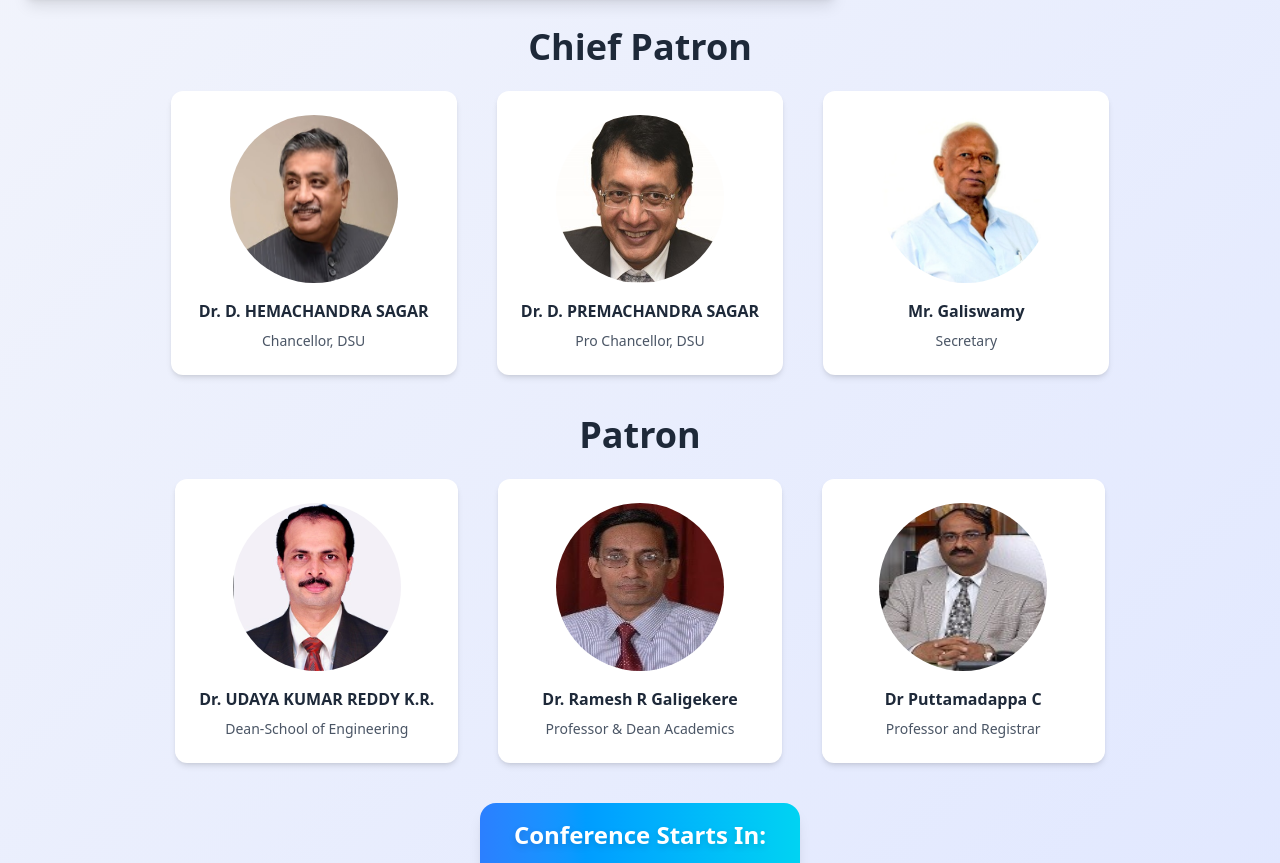
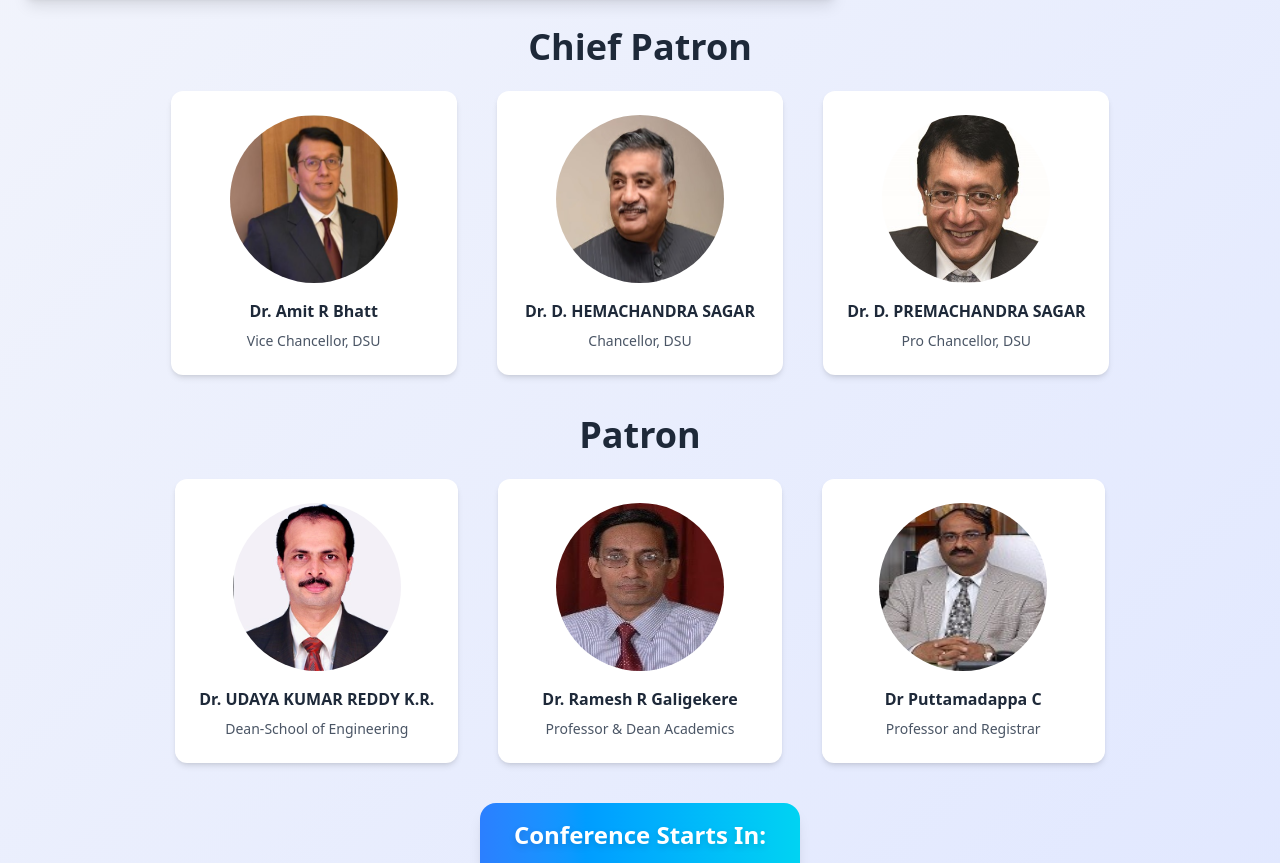
Before and after one commit to riteshkusingh27/IEEE_CONFERENCE, a React (Vite) app: page / in a window 1280 px wide. Shown: the part 1279-2142 px from the top of the page. Built offline with nearby package versions, Linux system fonts and the light colour scheme.

Commit message:
rearrange chief patron ordering

```diff
--- a/src/Components/Guests.jsx
+++ b/src/Components/Guests.jsx
@@ -4,11 +4,12 @@ const Guests = () => {
   return (
     <div className="relative z-1 grid grid-cols-1 md:grid-cols-3 gap-10 mb-10 ">
         {[
+               { name: 'Dr. Amit R Bhatt', desc: ' Vice Chancellor, DSU', img: './images/dramitbhatt.jpeg' },
           { name: 'Dr. D. HEMACHANDRA SAGAR', desc: 'Chancellor, DSU', img: './images/drhemachandra.jpeg' },
           { name: 'Dr. D. PREMACHANDRA SAGAR', desc: 'Pro Chancellor, DSU', img: './images/drpremachandra.jpeg' },
-          { name: 'Mr. Galiswamy', desc: 'Secretary', img: './images/Secretary.jpg' },
-          // { name: 'Dr. UDAYA KUMAR REDDY K.R.', desc: 'Dean-School of Engineering', img: './images/udk.jpg' }, { name: 'Dr. Ramesh R Galigekere', desc: 'Professor & Dean Academics', img: './images/drramesh.jpeg' },
-          //  { name: 'Dr Puttamadappa C', desc: 'Professor and Registrar', img: './images/drputtamadappa.jpeg' },
+
+
+
         ].map((person, index) => (
           <div key={index} className="p-6 bg-white bg-opacity-80 rounded-xl shadow-md text-center hover:shadow-xl transition-all">
             <img src={person.img} alt={person.name} className="w-42 h-42 mx-auto rounded-full mb-4" />
--- a/src/Components/Patron.jsx
+++ b/src/Components/Patron.jsx
@@ -7,6 +7,7 @@ const Patron = () => {
 
           { name: 'Dr. UDAYA KUMAR REDDY K.R.', desc: 'Dean-School of Engineering', img: './images/udk.jpg' }, { name: 'Dr. Ramesh R Galigekere', desc: 'Professor & Dean Academics', img: './images/drramesh.jpeg' },
            { name: 'Dr Puttamadappa C', desc: 'Professor and Registrar', img: './images/drputtamadappa.jpeg' },
+
         ].map((person, index) => (
           <div key={index} className="p-6 bg-white bg-opacity-80 rounded-xl shadow-md text-center hover:shadow-xl transition-all">
             <img src={person.img} alt={person.name} className="w-42 h-42 mx-auto rounded-full mb-4" />
```
